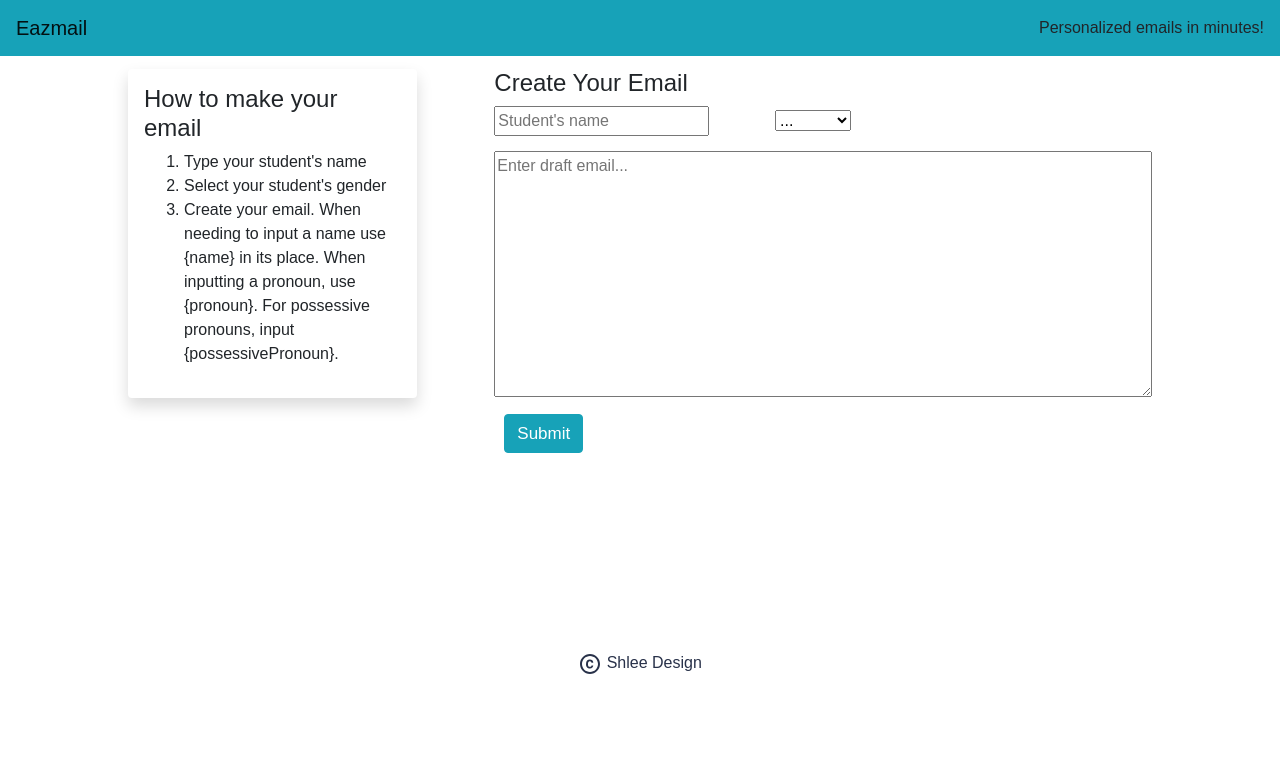
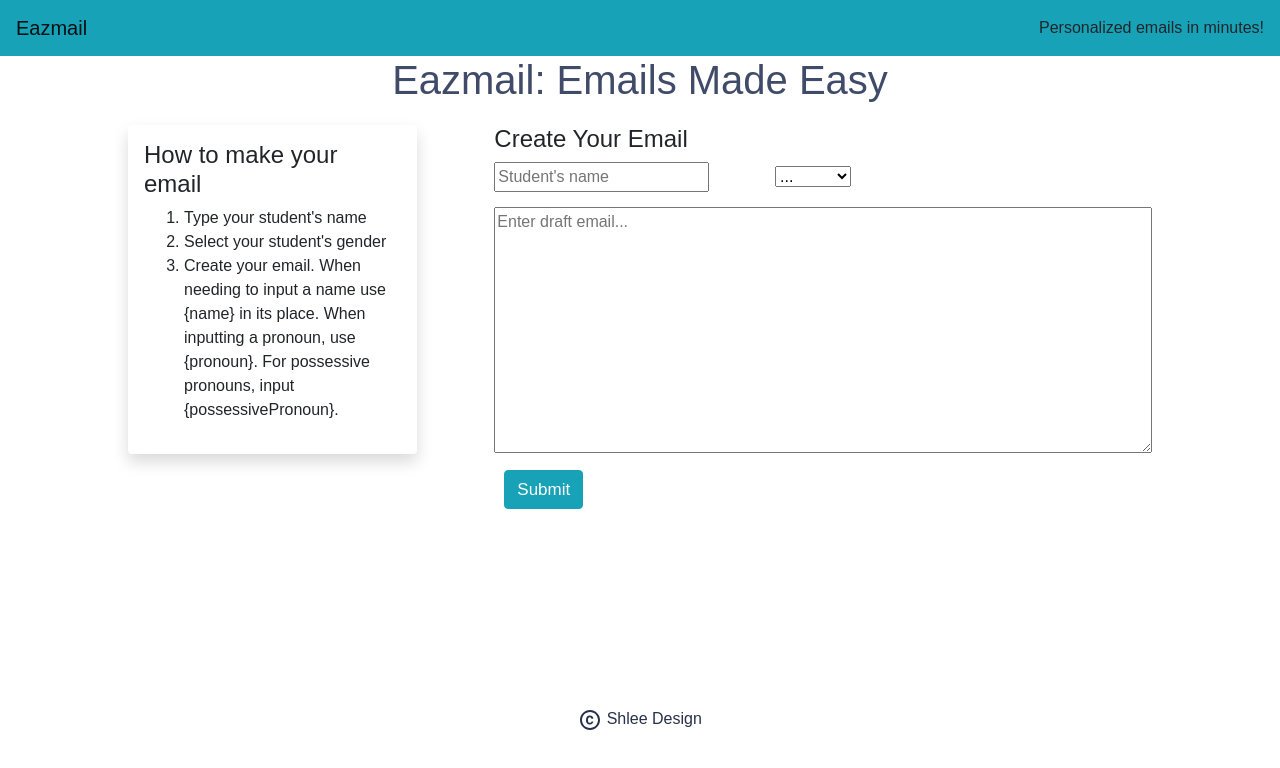
Before and after one commit to ashleyann9535/email-app, a React (Create React App) app: page / in a window 1280 px wide. Shown: the top 768 px of the page. Built offline with nearby package versions, Linux system fonts and the light colour scheme.

Commit message:
add header

```diff
--- a/src/App.jsx
+++ b/src/App.jsx
@@ -31,6 +31,7 @@ export default function App() {
       <span class="navbar-brand mb-0 h1">Eazmail</span>
       <div>Personalized emails in minutes!</div>
       </nav>
+      <h1>Eazmail: Emails Made Easy</h1>
       <Container fluid className="viewScreen">
         {/* xs={1} md={1} lg={3} */}
         <Row>
```
